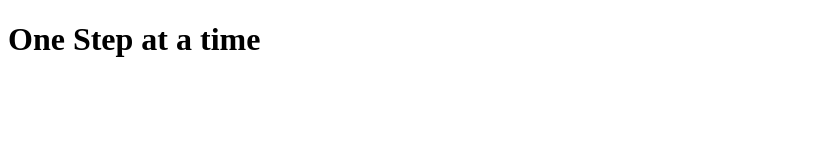
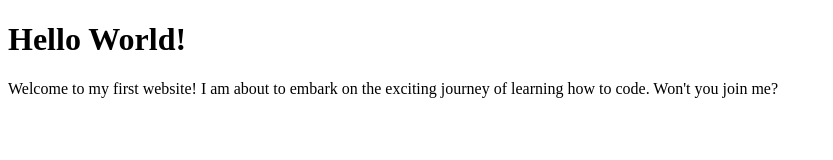
Before and after one commit to kelvinMakamu/hello-world, a plain HTML site: page hello-world.html in a window 1280 px wide. Shown: the whole page, without its empty margins (0-833 px from the left). Drawn offline with Linux system fonts and the light colour scheme.

Commit message:
Add an introduction paragraph. This commit will show introduction of my webpage

```diff
--- a/hello-world.html
+++ b/hello-world.html
@@ -4,6 +4,7 @@
 	<title></title>
 </head>
 <body>
-	<h1>One Step at a time</h1>
+	<h1>Hello World!</h1>
+	<p>Welcome to my first website! I am about to embark on the exciting journey of learning how to code. Won't you join me?</p>
 </body>
 </html>
```
